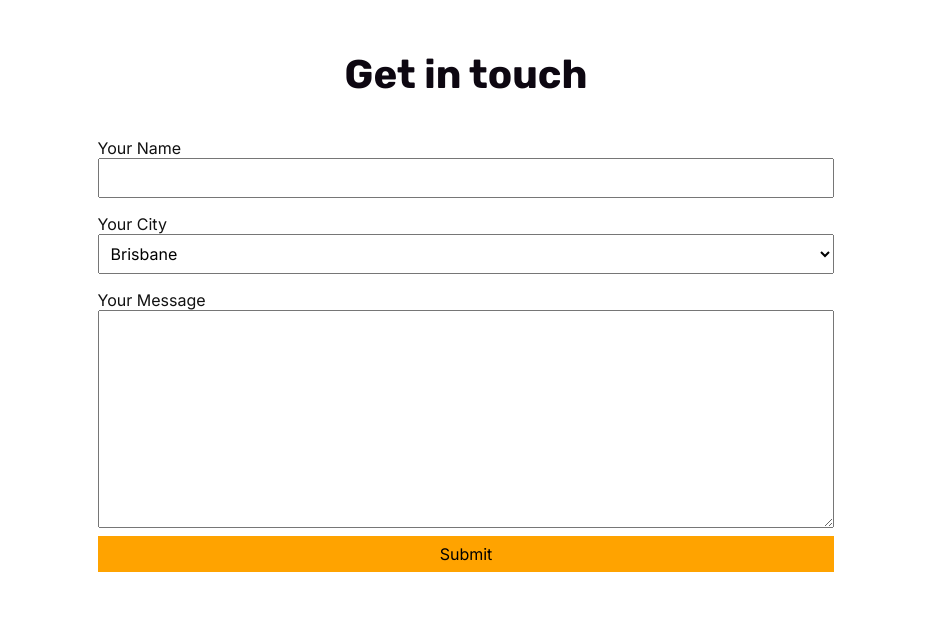
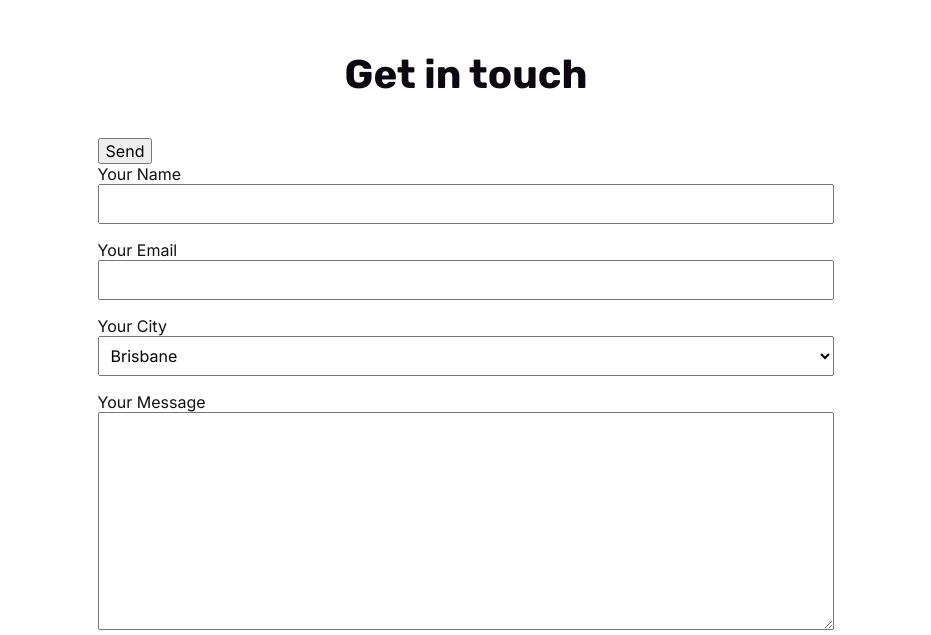
Before and after one commit to alikillen/my_first_website, a plain HTML site: page index.html in a window 1280 px wide. Shown: the part 1020-1655 px from the top of the page, without its empty margins (174-1105 px from the left). Drawn offline with Linux system fonts and the light colour scheme.

Commit message:
experimenting w contact form

```diff
--- a/index.html
+++ b/index.html
@@ -118,9 +118,15 @@
     <!-- Contact Form -->
     <section class="contact-form">
       <h2>Get in touch</h2>
-      <form>
+      <!-- testing contact form action?? -->
+      <form action="https://formsubmit.co/alisoneme1994@gmail.com" method="POST" />
+
+     <button type="submit">Send</button>
+
         <label for="your-name">Your Name</label>
-        <input type="text" id="your-name" />
+        <input type="text" name="name" id="your-name" />
+        <label for="your-name">Your Email</label>
+        <input type="email" name="email" id="your-email" />
         <label for="city">Your City</label>
         <select name="city-selection" id="city">
           <option value="Brisbane">Brisbane</option>
```
Also changed, not shown: 1 other file.
